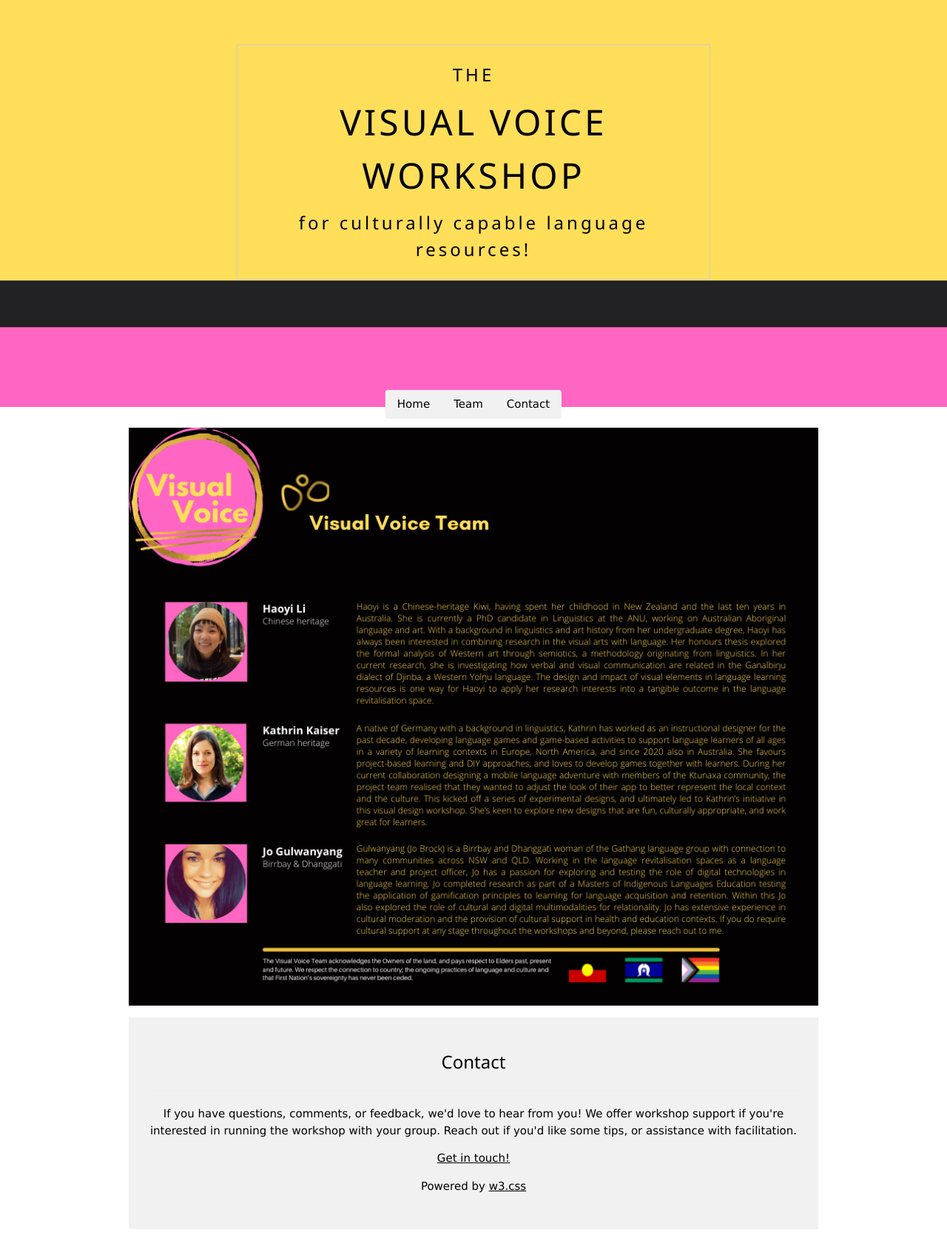
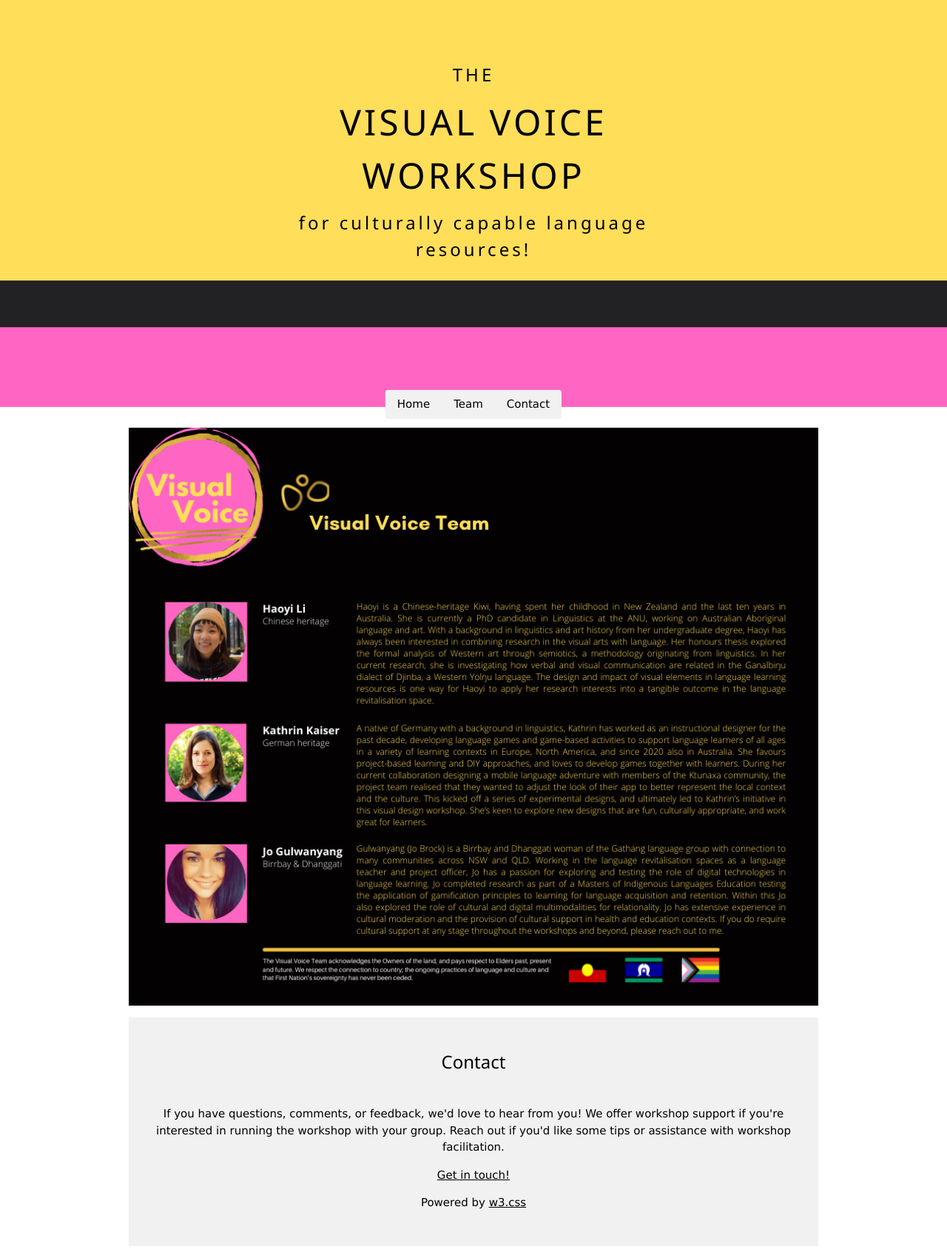
Before and after one commit to Visvoice/visvoice.github.io, a plain HTML site: page index.html in a window 1280 px wide. Shown: the part 112-1808 px from the top of the page at 74% size. Before the commit the page ends 1785 px from the top, so only its background shows below. Drawn offline with nearby package versions, Linux system fonts and the light colour scheme.

Commit message:
Update index.html
Removing border around title

```diff
--- a/index.html
+++ b/index.html
@@ -9,7 +9,7 @@
 <!-- Header -->
 <header class="w3-display-container w3-content w3-center" style="max-width:1500px">
   <img class="w3-image" src="./header_banner.png" alt="Me" width="1500" height="600">
-  <div class="w3-display-middle w3-padding-large w3-border w3-wide w3-text-black w3-center">
+  <div class="w3-display-middle w3-padding-large w3-wide w3-text-black w3-center">
     <h3 class="w3-hide-medium w3-hide-small">THE</h3>
     <h1 class="w3-hide-medium w3-hide-small w3-xxxlarge">VISUAL VOICE WORKSHOP</h1>
     <h5 class="w3-hide-large" style="white-space:nowrap">VISUAL VOICE WORKSHOP</h5>
@@ -44,7 +44,7 @@
     <hr>
     <center>
     <p>If you have questions, comments, or feedback, we'd love to hear from you!
-    We offer workshop support if you're interested in running the workshop with your group. Reach out if you'd like some tips, or assistance with facilitation.
+    We offer workshop support if you're interested in running the workshop with your group. Reach out if you'd like some tips or assistance with workshop facilitation.
     </p>
     <a href="https://www.facebook.com/VisualVoiceCommunity/">Get in touch!</a>
     </br>
```
